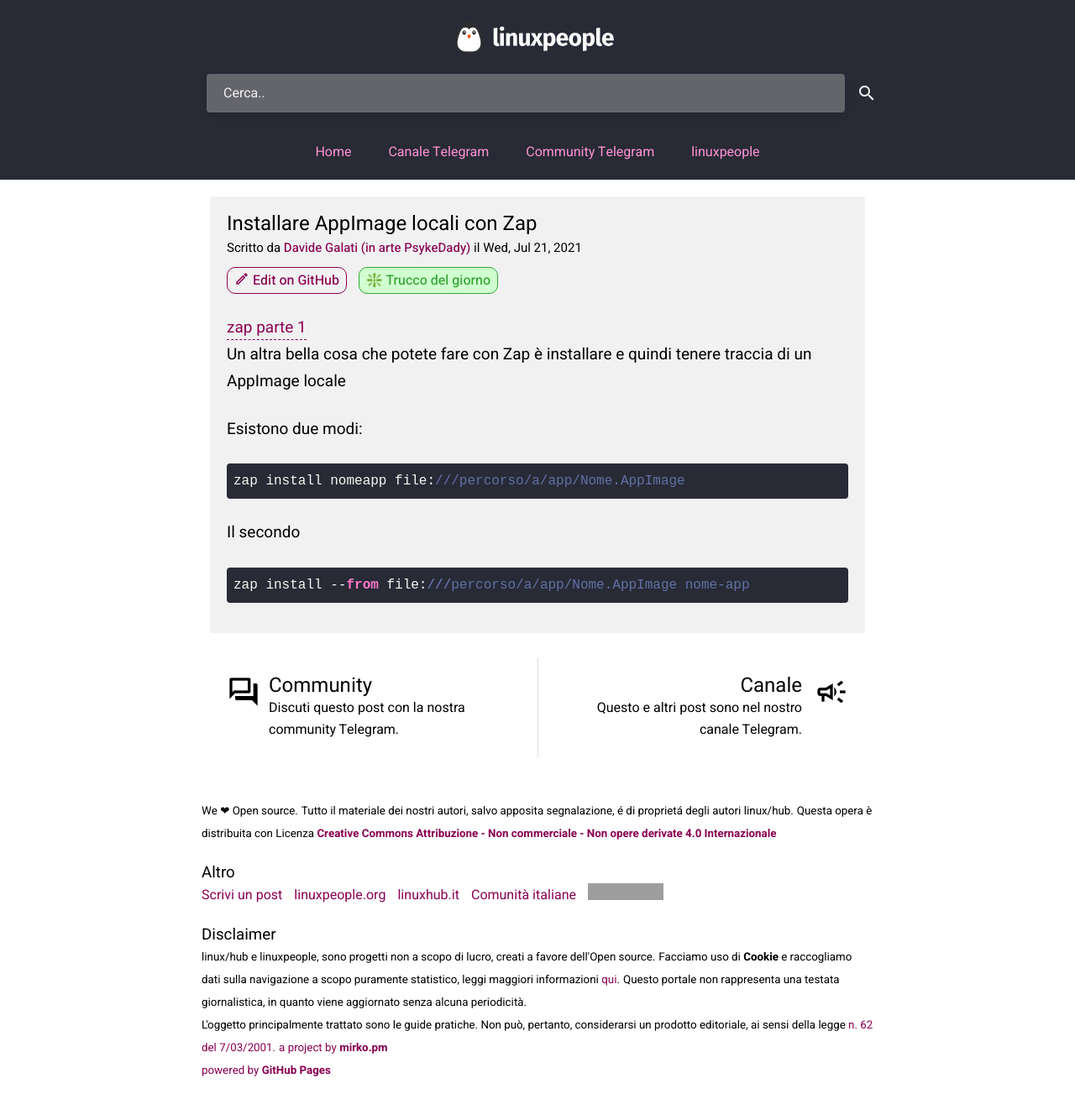
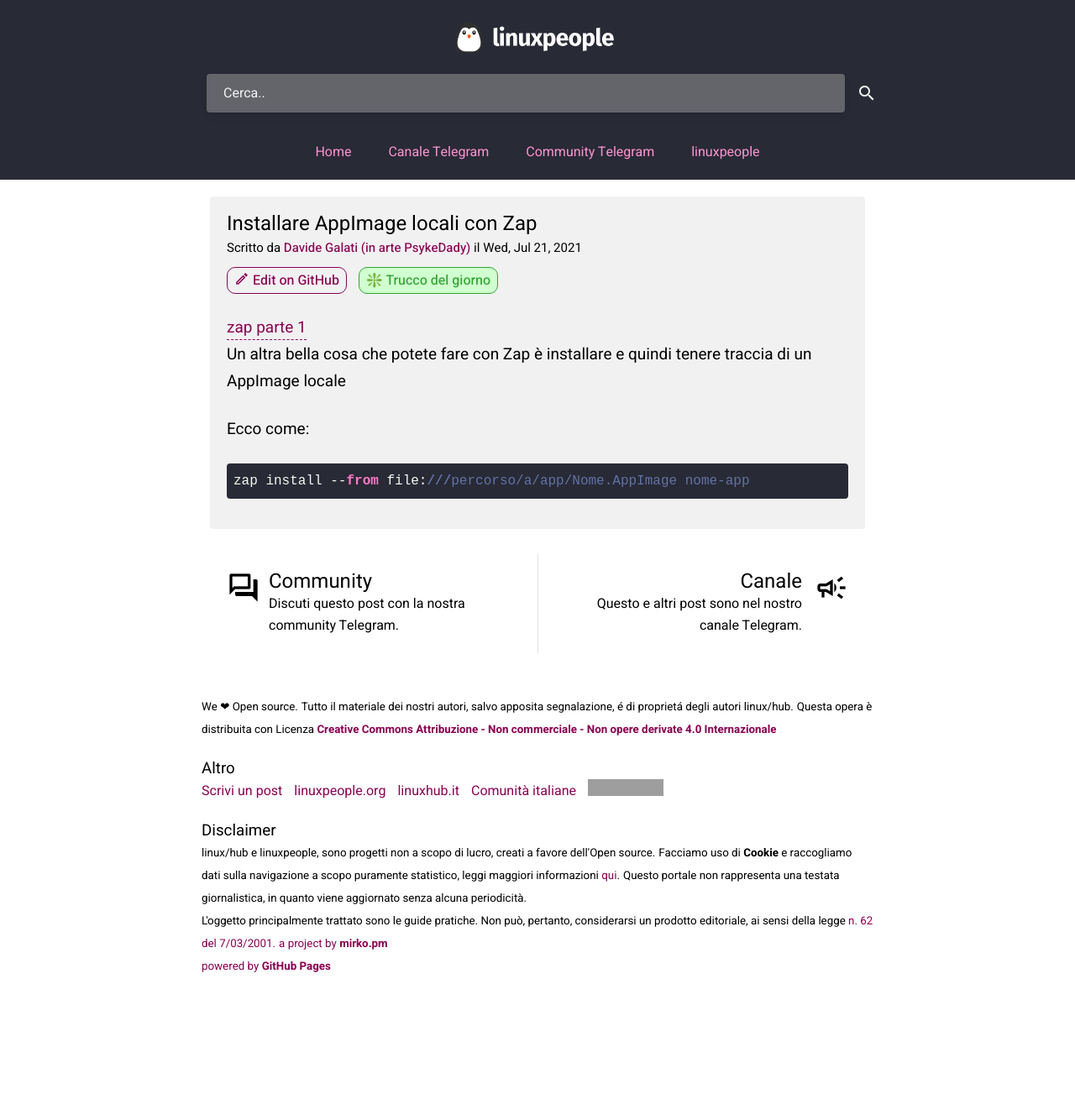
Before and after one commit to linuxhubit/linuxpeople_feed, a Jekyll site: the page built from _posts/trick/2021-07-13-installare-AppImage-locali-con-zap.md, in a window 1280 px wide. Shown: the whole page at 84% size. Built offline with Jekyll 4.4.1, drawn with Linux system fonts in a browser that asks for light colours; after the commit the page ends 1204 px from its top, so only the background shows below that; grey boxes are pictures that could not be loaded.

Commit message:
fix trucco 2021-07-13

````diff
--- a/_posts/trick/2021-07-13-installare-AppImage-locali-con-zap.md
+++ b/_posts/trick/2021-07-13-installare-AppImage-locali-con-zap.md
@@ -11,12 +11,7 @@
 [zap parte 1](https://feed.linuxpeople.org/posts/installare-Appimage-con-zap/)
 Un altra bella cosa che potete fare con Zap è installare e quindi tenere traccia di un AppImage locale
 
-Esistono due modi:
-```bash
-zap install nomeapp file:///percorso/a/app/Nome.AppImage
-```
-
-Il secondo
+Ecco come:
 ```bash
 zap install --from file:///percorso/a/app/Nome.AppImage nome-app
 ```
````
